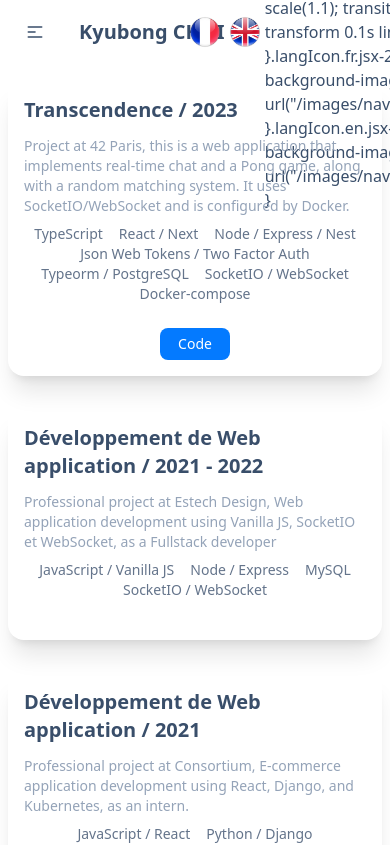
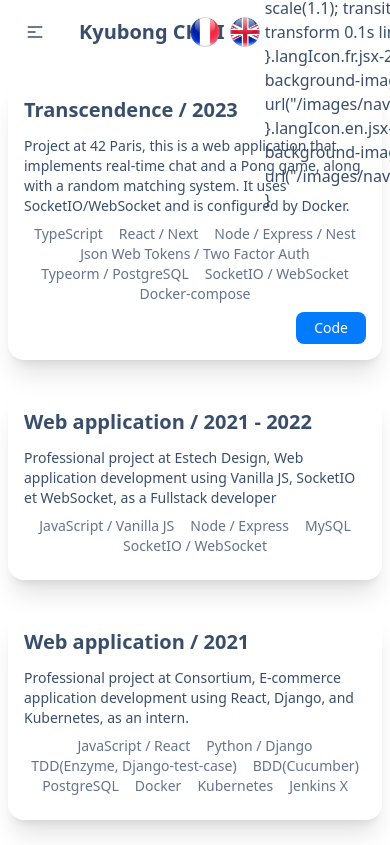
Before and after one commit to jeanoza/portfolio2023, a Next.js app: page /en/project in a window 390 px wide. Shown: the top 845 px of the page. Built offline with nearby package versions, Linux system fonts and the light colour scheme.

Commit message:
tweaks: responsive and ajust word

```diff
--- a/src/components/competence/card.tsx
+++ b/src/components/competence/card.tsx
@@ -12,7 +12,7 @@ export default function Card({ title, content, tools, imageUrl }: IProps) {
 			<div className="cover w-100" />
 			<div className="card-body">
 				<h2 className="card-title">{title}</h2>
-				<h3 className="text-lg">{content}</h3>
+				<p className="text-lg">{content}</p>
 				<ul className="flex gap-4 text-slate-500 flex-wrap justify-center">
 					{tools.map((tool, index) => (
 						<li key={index}>{tool}</li>
--- a/src/components/project/card.tsx
+++ b/src/components/project/card.tsx
@@ -12,13 +12,13 @@ export default function Card({ title, content, tools, gitUrl, prodUrl }: IProps)
 		<div className="card card-compact shadow-xl w-100 md:w-2/3 mb-4">
 			<div className="card-body">
 				<h2 className="card-title">{title}</h2>
-				<p className="text-slate-400">{content}</p>
+				<p>{content}</p>
 				<ul className="flex gap-x-4 text-slate-500 flex-wrap justify-center">
 					{tools.map((tool, index) => (
 						<li key={index}>{tool}</li>
 					))}
 				</ul>
-				<div className="flex justify-center items-center gap-4 mt-4">
+				<div className="flex justify-end items-center gap-2">
 					{prodUrl && <Link href={prodUrl} target="_blank">
 						<div className="cursor-pointer px-4 py-1 bg-primary text-white border-2 border-transparent hover:border-primary hover:bg-white hover:text-primary rounded-lg">Demo</div>
 					</Link>
--- a/src/pages/[lang]/project.tsx
+++ b/src/pages/[lang]/project.tsx
@@ -22,7 +22,7 @@ const PROJECTS = [
 		prodUrl: undefined,
 	},
 	{
-		title: "Développement de Web application / 2021 - 2022",
+		title: "Web application / 2021 - 2022",
 		content: {
 			en: "Professional project at Estech Design, Web application development using Vanilla JS, SocketIO et WebSocket, as a Fullstack developer",
 			fr: "Projet professionnel chez Estech Design, Développement d'une application Web fait par Vanilla JS, SocketIO et WebSocket, en tant que Développeur Fullstack",
@@ -37,7 +37,7 @@ const PROJECTS = [
 		prodUrl: undefined,
 	},
 	{
-		title: "Développement de Web application / 2021",
+		title: "Web application / 2021",
 		content: {
 			en: "Professional project at Consortium, E-commerce application development using React, Django, and Kubernetes, as an intern.",
 			fr: "Projet professionnel chez Comsortium, Développement d'une application E-commerce fait par React, Django et Kubernetes, en tant que stagiaire",
```
